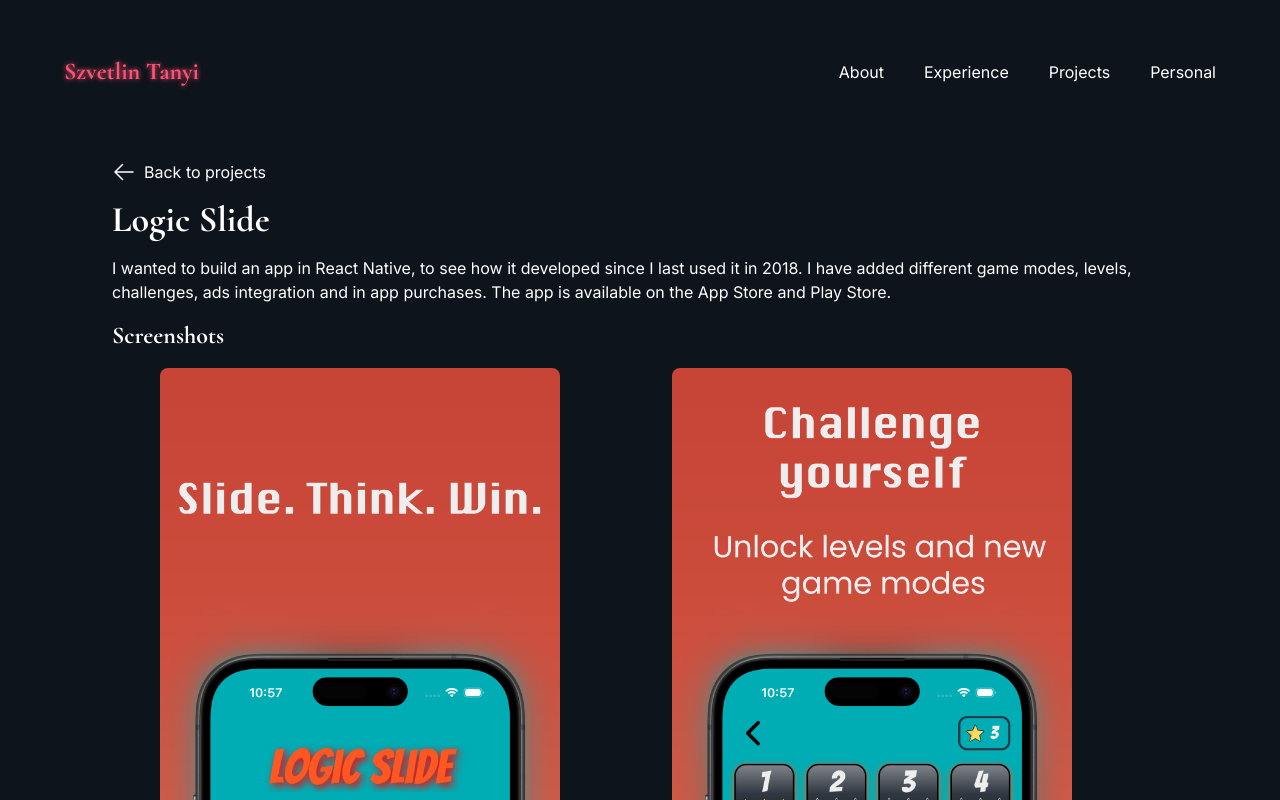
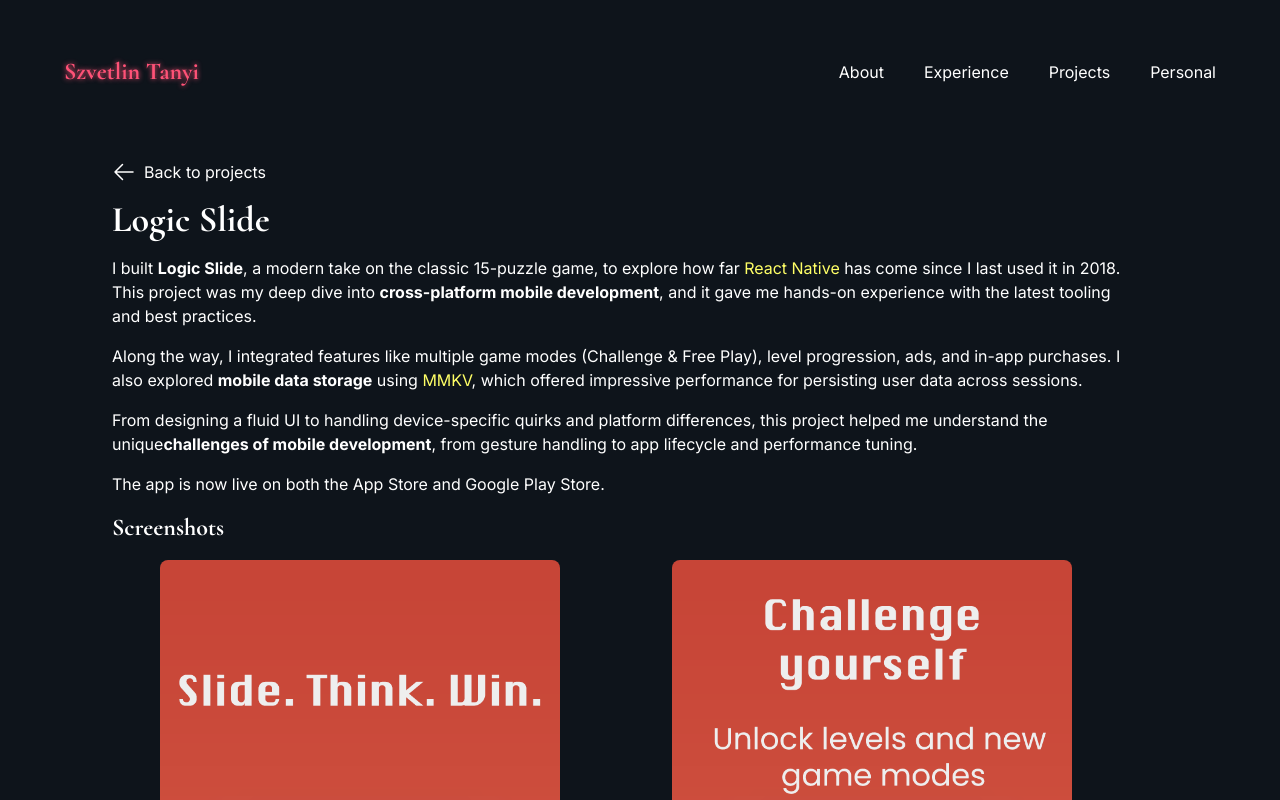
Before and after one commit to tsvetlin/svetlin-website-next, a Next.js app: page /sliding-puzzle in a window 1280 px wide. Shown: the top 800 px of the page. Built offline with nearby package versions, Linux system fonts and the light colour scheme.

Commit message:
logic slide description

```diff
--- a/app/sliding-puzzle/page.tsx
+++ b/app/sliding-puzzle/page.tsx
@@ -31,10 +31,43 @@ export default function Page() {
         <BackToProcjectsButton />
         <h1 className="text-4xl font-bold mb-4">Logic Slide</h1>
         <p className="mb-4">
-          I wanted to build an app in React Native, to see how it developed
-          since I last used it in 2018. I have added different game modes,
-          levels, challenges, ads integration and in app purchases. The app is
-          available on the App Store and Play Store.
+          I built <b>Logic Slide</b>, a modern take on the classic 15-puzzle
+          game, to explore how far{' '}
+          <a
+            href="https://reactnative.dev/"
+            target="_blank"
+            rel="noopener noreferrer"
+            className="text-tertiary"
+          >
+            React Native
+          </a>{' '}
+          has come since I last used it in 2018. This project was my deep dive
+          into <b>cross-platform mobile development</b>, and it gave me hands-on
+          experience with the latest tooling and best practices.
+        </p>
+        <p className="mb-4">
+          Along the way, I integrated features like multiple game modes
+          (Challenge & Free Play), level progression, ads, and in-app purchases.
+          I also explored <b>mobile data storage</b> using{' '}
+          <a
+            href="https://github.com/Tencent/MMKV"
+            target="_blank"
+            rel="noopener noreferrer"
+            className="text-tertiary"
+          >
+            MMKV
+          </a>
+          , which offered impressive performance for persisting user data across
+          sessions.
+        </p>
+        <p className="mb-4">
+          From designing a fluid UI to handling device-specific quirks and
+          platform differences, this project helped me understand the unique
+          <b>challenges of mobile development</b>, from gesture handling to app
+          lifecycle and performance tuning.
+        </p>
+        <p className="mb-4">
+          The app is now live on both the App Store and Google Play Store.
         </p>
         <h3 className="text-2xl font-bold mt-4 mb-4">Screenshots</h3>
         <div className="flex flex-col md:flex-row items-center justify-around flex-wrap">
@@ -56,7 +89,6 @@ export default function Page() {
             </div>
           ))}
         </div>
-
         <Link href="/sliding-puzzle/privacy-policy">
           <span className="text-tertiary">Privacy policy</span>
         </Link>
```
